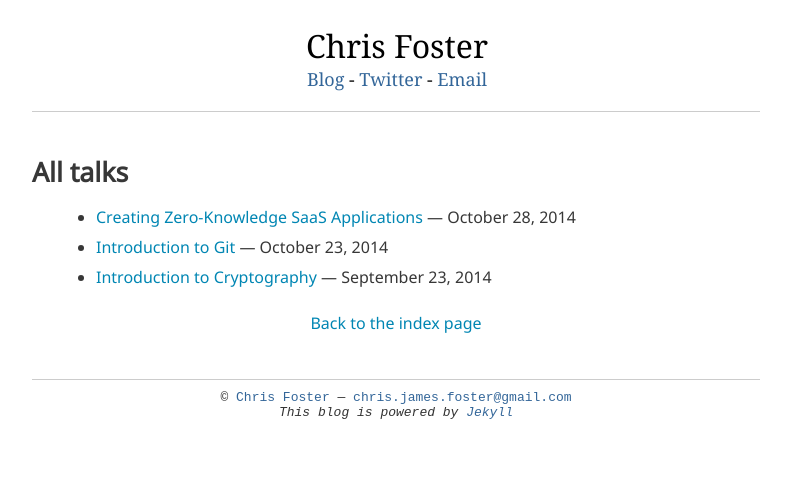
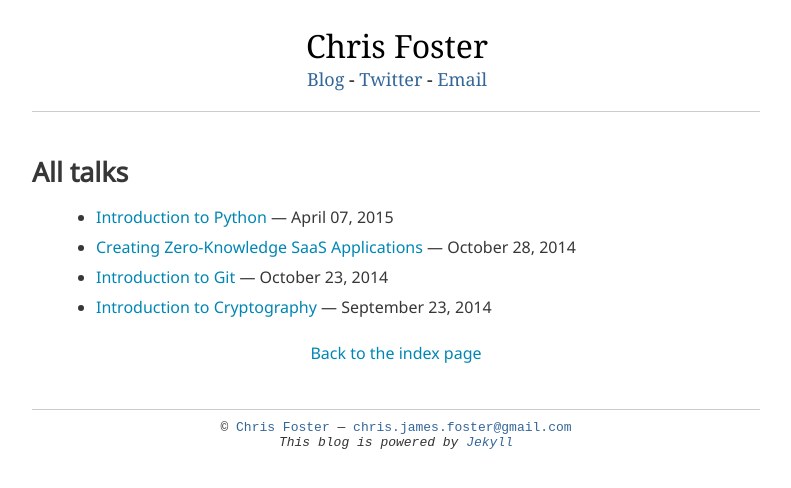
Before and after one commit to chrisfosterelli/chrisfosterelli.github.io, a Jekyll site: the page built from talks.html, in a window 1280 px wide. Shown: the top 488 px of the page, without its empty margins (243-1034 px from the left). Built offline with Jekyll 4.4.1, drawn with Linux system fonts in a browser that asks for light colours; some web fonts are replaced.

Commit message:
Added Introduction to Python talk

```diff
--- a/_data/talks.yml
+++ b/_data/talks.yml
@@ -1,3 +1,7 @@
+- title: Introduction to Python
+  date: Apr 07, 2015
+  url: file/talk/introduction-to-python.pdf
+
 - title: Creating Zero-Knowledge SaaS Applications
   date: Oct 28, 2014
   url: file/talk/creating-zero-knowledge-sass-applications.pdf
--- a/talks.html
+++ b/talks.html
@@ -6,7 +6,7 @@ title: All talks
 <ul>
   {% for talk in site.data.talks %}
     <li>
-      <a href="{{ talk.url }}">{{ talk.title }}</a> &mdash; {{talk.date | date: "%B %d, %Y"}}
+      <a href="{{ talk.url }}" target="_blank">{{ talk.title }}</a> &mdash; {{talk.date | date: "%B %d, %Y"}}
     </li>
   {% endfor %}
 </ul>
```
Also changed, not shown: 1 other file.
